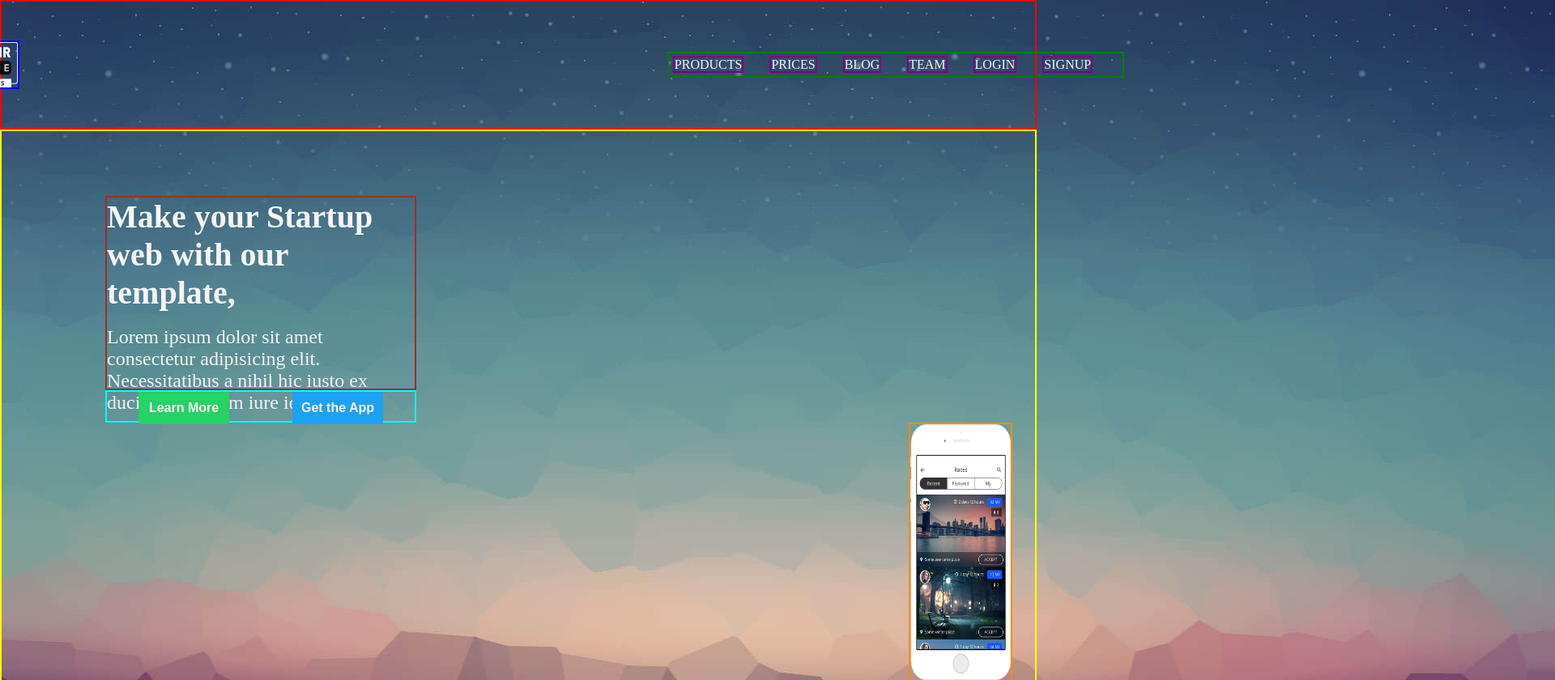
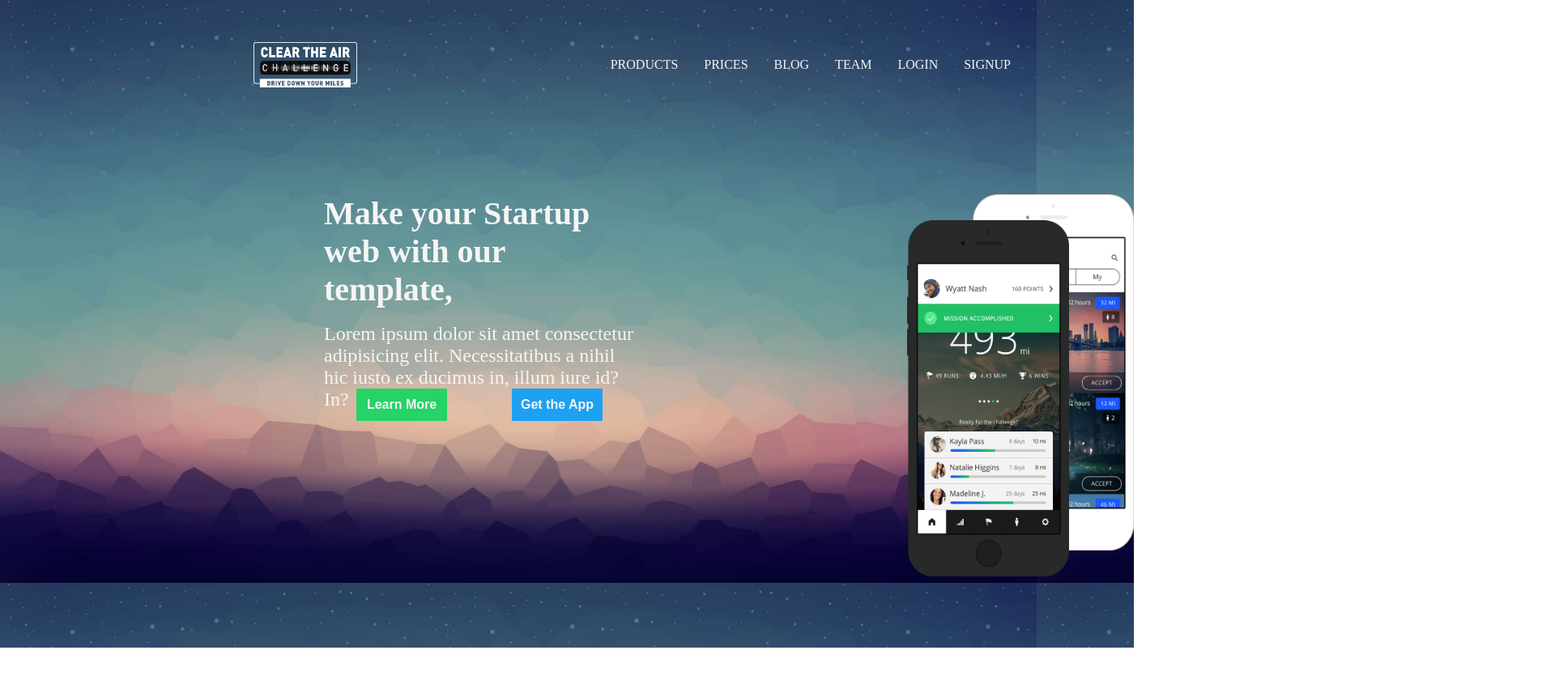
Before and after one commit to luciapannunzio/Mobile-app, a plain HTML site: page index.html in a window 1280 px wide. Shown: the top 840 px of the page at 81% size, 1920 px wide, since content can reach past the window. After the commit the page ends 800 px from the top, so only its background shows below. Drawn offline with Linux system fonts and the light colour scheme.

Commit message:
new changes

```diff
--- a/css/logo.css
+++ b/css/logo.css
@@ -1,12 +1,13 @@
 .logo {
   display: flex;
-  align-items: flex-start;
-  justify-content: flex-start;
+  align-items: center;
+  justify-content: center;
 
 }
 
 .logo img {
   width: 10vw;
   height: 7vh;
+  display: flex;
   align-items: center;
 }
--- a/css/main.css
+++ b/css/main.css
@@ -1,9 +1,8 @@
-.principal {
+.container {
   width: 100vw;
   height: 100vh;
   display: flex;
   align-content: wrap;
-  border: 2px yellow solid;
 }
 
 .text {
@@ -13,8 +12,7 @@
   justify-content: space-around;
   align-items: center;
   margin-top: 5rem;
-  margin-left: 8rem;
-  border: 2px brown solid;
+  margin-left: 25rem;
 }
 
 h1 {
@@ -37,8 +35,7 @@ p {
   height: 5vh;
   display: flex;
   justify-content: space-around;
-  margin-left: 8rem;
-  border: 2px cyan solid;
+  margin-left: 25rem;
 }
 
 #more {
@@ -68,19 +65,30 @@ p {
 }
 
 input[type="submit"] {
- border: none;
+  border: none;
 }
 
-.phone1 img {
+.phones {
   width: 10vw;
-  height: 40vh;
-  margin-left: 70rem;
-  border:2px darkorange solid;
+  height: 30vh;
+  display: flex;
+  justify-content: center;
 }
 
-.phone2 img {
-  width: 10vw;
-  height: 40vh;
-  margin-left: 60rem;
-  border: 2px deeppink solid;
+.phone1 {
+  width: 25vh;
+  height: 55vh;
+  left: 75rem;
+  top: 15rem;
+  bottom: 12rem;
+  position: absolute;
 }
+
+.phone2 {
+  width: 25vh;
+  height: 55vh;
+  top: 17rem;
+  left: 70rem;
+  bottom: 11rem;
+  position: absolute;
+}
--- a/css/menu.css
+++ b/css/menu.css
@@ -1,32 +1,29 @@
+
 header {
   width: 100vw;
   height: 20vh;
   display: flex;
-  justify-content: center;
+  justify-content: space-around;
   align-items: center;
-  border: 2px red solid;
 }
 
 header div {
   width: 50rem;
-  border: 2px blue solid;
-  margin-left: 100rem;
-  margin-right: 50rem;
+  height: 5vh;
+  display: flex;
+  justify-content: flex-start;
+  align-items: center;
 }
 
 nav ul {
   display: flex;
-  justify-content: space-around;
-  border: 2px green solid;
+  justify-content: center;
+  align-items: flex-start;
   list-style: none;
-  margin-right: 100rem;
-  padding: 5px;
 }
 
 header nav ul li a {
   text-decoration: none;
   color: var(--main-text-color);
-  border: 2px purple solid;
-  justify-content: space-evenly;
   margin-right: 2rem;
 }
--- a/css/style.css
+++ b/css/style.css
@@ -15,4 +15,5 @@ body {
   height: 100vh;
   font-family: "Roboto" Arial, Helvetica, sans-serif;
   background-image:url(../images/bg_001.jpg);
+  background-size: 100%;
 }
--- a/index.html
+++ b/index.html
@@ -38,12 +38,12 @@
     <input type="submit" value="Learn More" id="more"/>
     <input type="submit" value="Get the App" id="send">
   </div>
+</article>
 
-  <div class="phone1">
-    <img src="./images/phone_001.png" alt="phone001">
-  </div>
-  <div class="phone2">
-    <img src="./images/phone_002.png" alt="phone002">
+<article>
+  <div class="phones">
+    <img src="./images/phone_001.png" alt="phone001" class="phone1">
+    <img src="./images/phone_002.png" alt="phone002" class="phone2">
   </div>
 
 </article>
```
